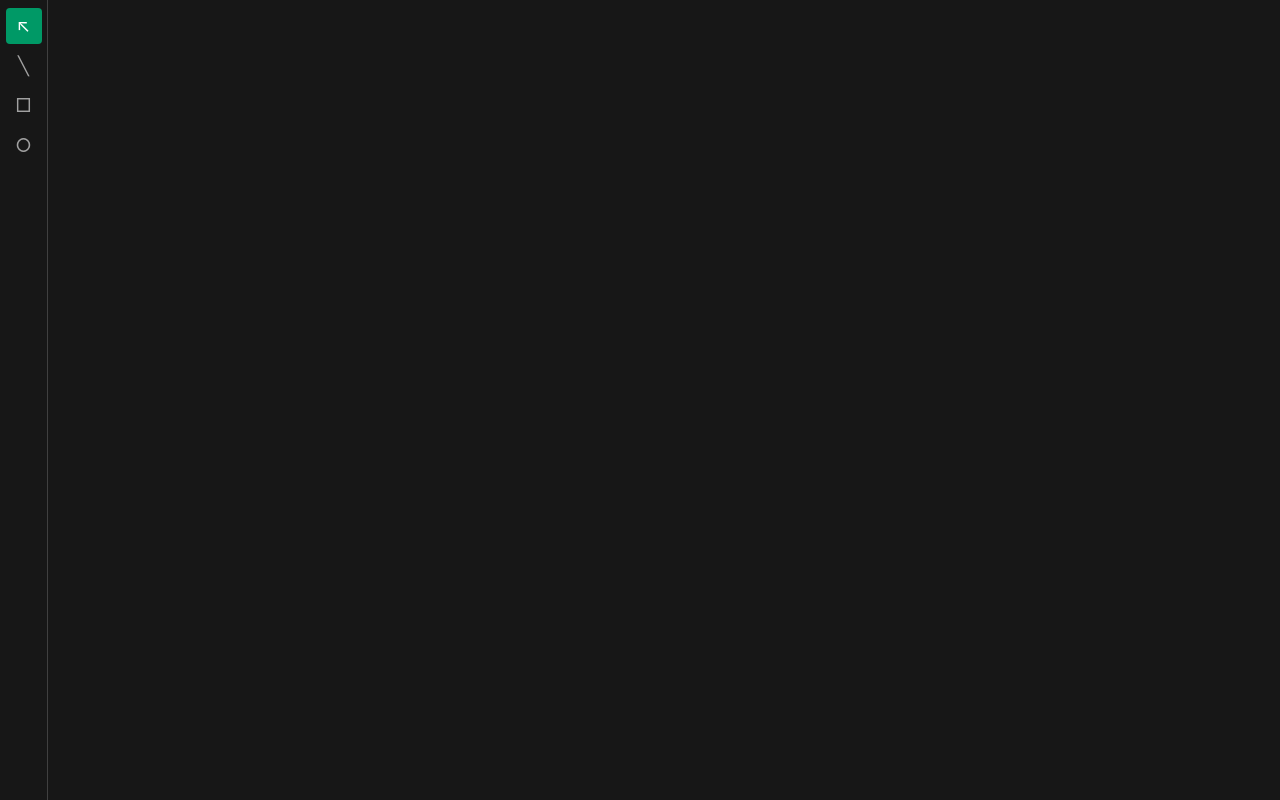
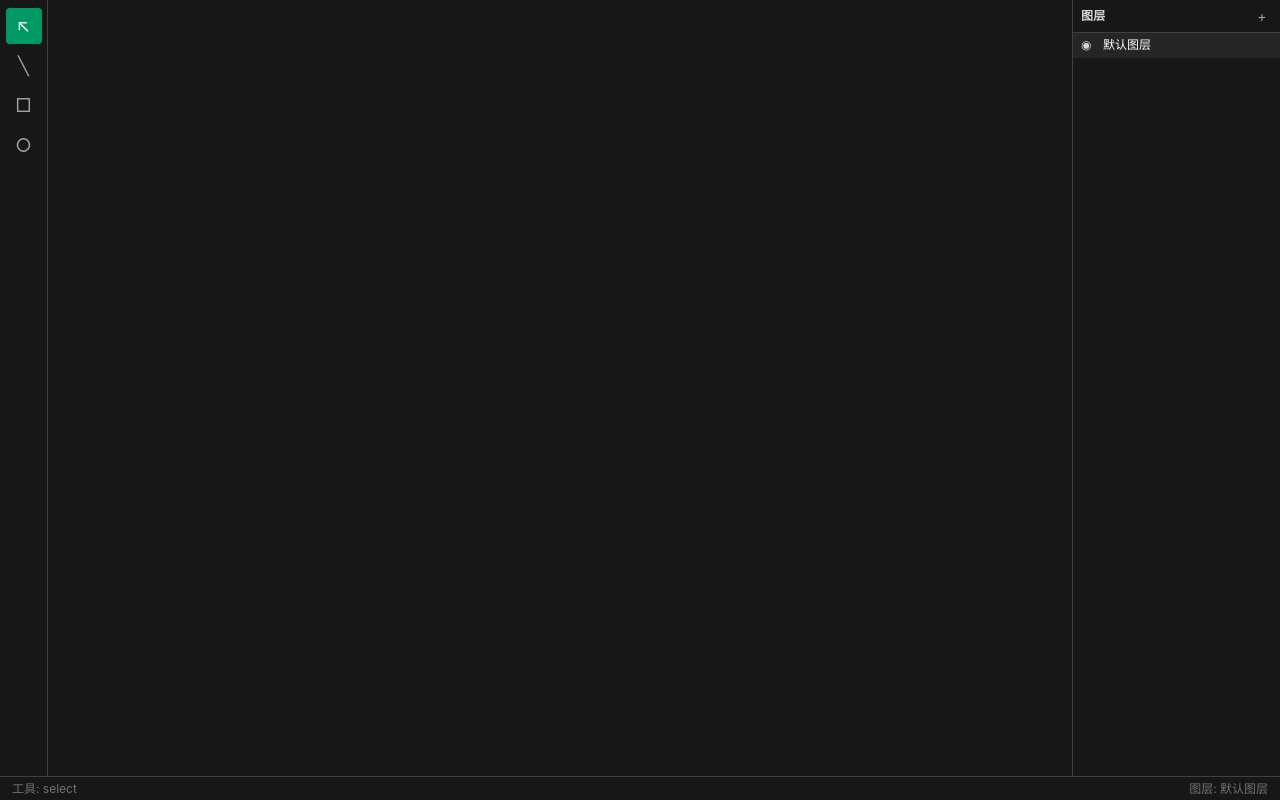
Before and after one commit to boby4/cnc-studio-2d, a Vue app: page /#/ in a window 1280 px wide. Built offline with nearby package versions, Linux system fonts and the light colour scheme.

Commit message:
feat: add undo/redo, layer panel, and status bar

```diff
--- /dev/null
+++ b/src/renderer/src/modules/cad/components/LayerPanel.vue
@@ -0,0 +1,65 @@
+<script setup lang="ts">
+import { ref } from 'vue'
+import { useCadStore } from '../../../stores/cad.store'
+
+const store = useCadStore()
+const newLayerName = ref('')
+const showNewInput = ref(false)
+
+function add() {
+  const name = newLayerName.value.trim() || `图层 ${store.layers.length + 1}`
+  store.addLayer(name)
+  newLayerName.value = ''
+  showNewInput.value = false
+}
+</script>
+
+<template>
+  <div class="flex flex-col h-full">
+    <div class="flex items-center justify-between px-2 py-1.5 border-b border-neutral-700">
+      <span class="text-xs font-semibold text-neutral-300 uppercase tracking-wide">图层</span>
+      <button @click="showNewInput = !showNewInput"
+        class="text-neutral-400 hover:text-white text-sm leading-none w-5 h-5 flex items-center justify-center">
+        +
+      </button>
+    </div>
+
+    <div v-if="showNewInput" class="flex gap-1 px-2 py-1">
+      <input v-model="newLayerName" @keyup.enter="add()"
+        class="flex-1 bg-neutral-800 text-white text-xs px-1.5 py-0.5 rounded border border-neutral-600 outline-none"
+        placeholder="图层名称" />
+      <button @click="add()" class="text-emerald-400 text-xs hover:text-emerald-300">确定</button>
+    </div>
+
+    <div class="flex-1 overflow-y-auto">
+      <div
+        v-for="layer in store.layers"
+        :key="layer.id"
+        :class="[
+          'flex items-center gap-1.5 px-2 py-1 cursor-pointer text-xs border-b border-neutral-800',
+          store.currentLayerId === layer.id ? 'bg-neutral-800' : 'hover:bg-neutral-800/50'
+        ]"
+        @click="store.setCurrentLayer(layer.id)"
+      >
+        <button
+          @click.stop="store.toggleLayerVisible(layer.id)"
+          :class="layer.visible ? 'text-neutral-300' : 'text-neutral-600'"
+          class="text-xs w-4 text-left"
+        >
+          {{ layer.visible ? '◉' : '○' }}
+        </button>
+        <span :class="store.currentLayerId === layer.id ? 'text-white' : 'text-neutral-400'"
+          class="flex-1 truncate">
+          {{ layer.name }}
+        </span>
+        <button
+          v-if="store.layers.length > 1"
+          @click.stop="store.removeLayer(layer.id)"
+          class="text-neutral-600 hover:text-red-400 text-xs"
+        >
+          ✕
+        </button>
+      </div>
+    </div>
+  </div>
+</template>
--- /dev/null
+++ b/src/renderer/src/modules/cad/components/StatusBar.vue
@@ -0,0 +1,13 @@
+<script setup lang="ts">
+import { useCadStore } from '../../../stores/cad.store'
+
+const store = useCadStore()
+</script>
+
+<template>
+  <div class="h-6 bg-neutral-900 border-t border-neutral-700 flex items-center px-3 text-xs text-neutral-500 gap-4 select-none">
+    <span>工具: {{ store.currentTool }}</span>
+    <span v-if="store.selectedShape">选中: {{ store.selectedShape.type }} ({{ store.selectedShape.id.slice(-6) }})</span>
+    <span class="ml-auto">图层: {{ store.currentLayer?.name }}</span>
+  </div>
+</template>
--- /dev/null
+++ b/src/renderer/src/modules/cad/composables/useHistory.ts
@@ -0,0 +1,20 @@
+import { onMounted, onUnmounted } from 'vue'
+import { useCadStore } from '../../../stores/cad.store'
+
+export function useHistory() {
+  const store = useCadStore()
+
+  function onKeyDown(e: KeyboardEvent) {
+    if ((e.ctrlKey || e.metaKey) && e.key === 'z' && !e.shiftKey) {
+      e.preventDefault()
+      store.undo()
+    }
+    if ((e.ctrlKey || e.metaKey) && (e.key === 'y' || (e.key === 'z' && e.shiftKey))) {
+      e.preventDefault()
+      store.redo()
+    }
+  }
+
+  onMounted(() => window.addEventListener('keydown', onKeyDown))
+  onUnmounted(() => window.removeEventListener('keydown', onKeyDown))
+}
--- a/src/renderer/src/views/Workspace.vue
+++ b/src/renderer/src/views/Workspace.vue
@@ -1,15 +1,24 @@
 <script setup lang="ts">
+import { useHistory } from '../modules/cad/composables/useHistory'
 import CadCanvas from '../modules/cad/components/CadCanvas.vue'
 import ToolBar from '../modules/cad/components/ToolBar.vue'
+import LayerPanel from '../modules/cad/components/LayerPanel.vue'
+import StatusBar from '../modules/cad/components/StatusBar.vue'
+
+useHistory()
 </script>
 
 <template>
-  <div class="h-screen w-screen flex flex-col bg-neutral-950">
-    <div class="flex-1 flex">
+  <div class="h-screen w-screen flex flex-col bg-neutral-950 text-white">
+    <div class="flex-1 flex overflow-hidden">
       <ToolBar />
       <div class="flex-1 relative">
         <CadCanvas />
       </div>
+      <div class="w-52 border-l border-neutral-700 bg-neutral-900">
+        <LayerPanel />
+      </div>
     </div>
+    <StatusBar />
   </div>
 </template>
```
